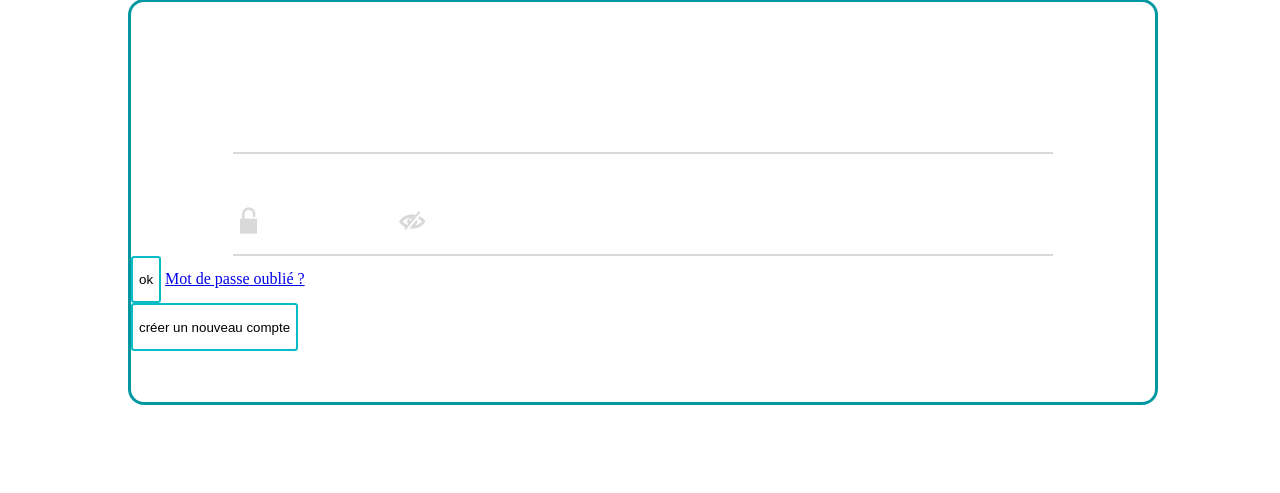
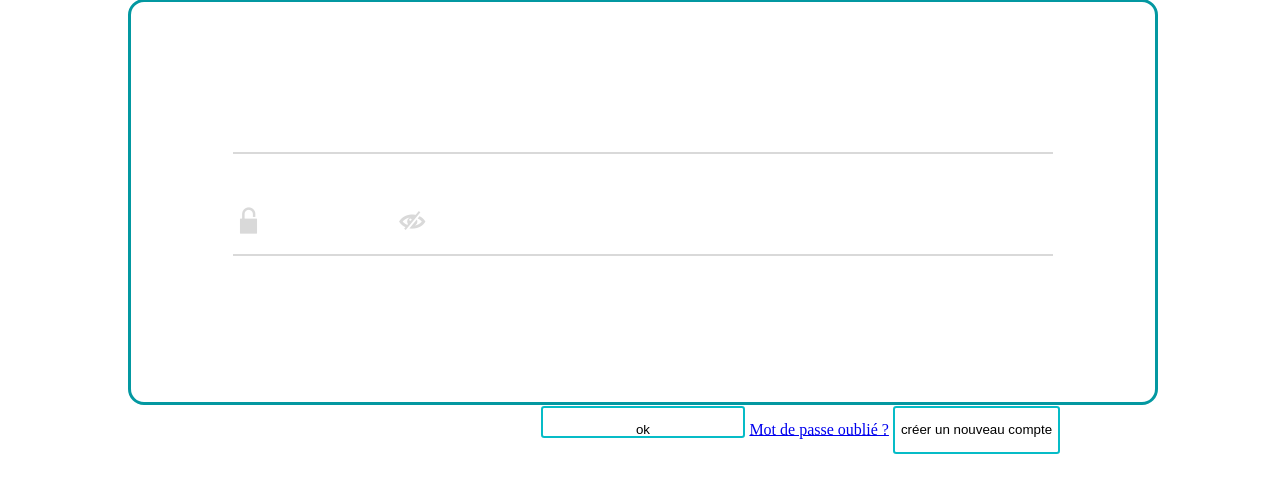
Before and after one commit to thomas-gleizes/E-HardWare, a PHP site: page /php/view/connection.php in a window 1280 px wide. Shown: the part 129-622 px from the top of the page. Run offline with PHP 8.4, Linux system fonts and the light colour scheme.

Commit message:
crochet sup

```diff
--- a/css/connection.css
+++ b/css/connection.css
@@ -55,5 +55,11 @@ button {
     background-color: transparent;
     border: #06bcc7 2px solid;
     border-radius:0.2rem;
+}
 
+#ok {
+    width:20%;
+    height: 2rem;
+    margin-left: 40%;
+    margin-top: 10%;
 }
--- a/index.html
+++ b/index.html
@@ -66,7 +66,7 @@
                             arrow_drop_down
                         </i>
                         <input id="prix" type="hidden" name="prix" value="">
-                        <input id="marque" type="hidden" name="marque[]" value="">
+                        <input id="marque" type="hidden" name="marque" value="">
                     </div>
                     <div id="choix-catégorie">
                         <p id="c-text" class="categorie-text">toutes catégories</p>
```
